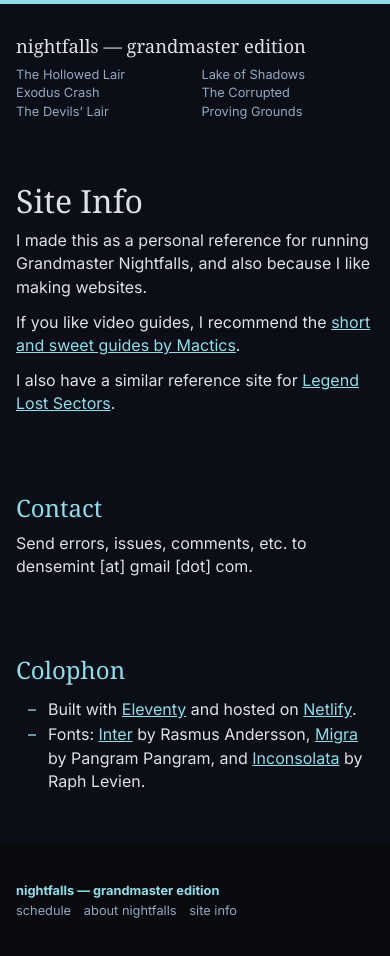
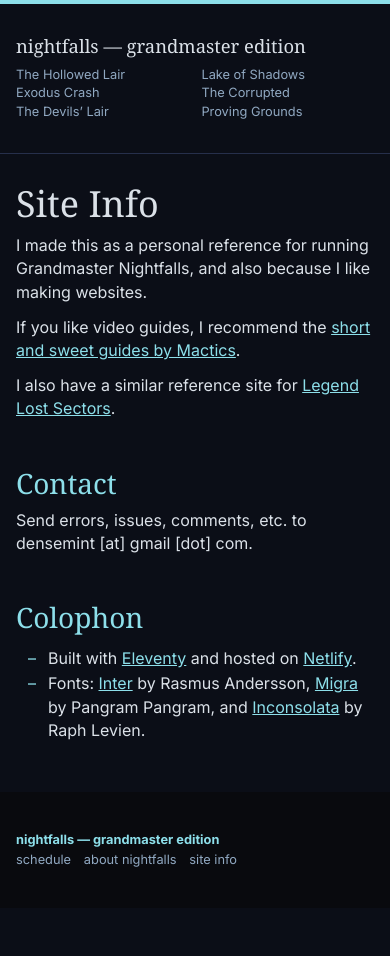
Before and after one commit to anhchor/nightfalls, an Eleventy site: page site-info.md in a window 390 px wide. After the commit the page ends 908 px from the top, so only its background shows below. Built offline with nearby package versions, Linux system fonts and the light colour scheme; Eleventy itself is replaced by a stand-in of ours; files that its build step writes are made by us from their sources; a web font is replaced by a local one.

Commit message:
adjust some styling

```diff
--- a/css/style.css
+++ b/css/style.css
@@ -54,8 +54,8 @@
 @media screen and (max-width: 699px) {
   :root {
     --font-size: 1em;
-    --font-size-xl: 2em;
-    --font-size-lg: 1.5em;
+    --font-size-xl: 2.25em;
+    --font-size-lg: 1.75em;
     --font-size-md: 1.15em;
     --font-size-sm: .8em;
 
@@ -322,7 +322,6 @@ content styling
   font-weight: normal;
   line-height: 1;
 
-
   margin-top: 5rem;
   margin-bottom: 0;
   scroll-margin: 3rem;
@@ -337,9 +336,13 @@ content styling
   margin-top: 2rem;
   margin-bottom: 0;
 }
-
 .content > h2 + h3 {
   margin-top: 1.5rem;
+}
+@media screen and (max-width: 699px) {
+  .content > h2 {
+    margin-top: 3rem;
+  }
 }
 
 
@@ -383,6 +386,7 @@ header
   .site-header {
     margin-top: 0;
     padding: 2em var(--sp-edge) 2em;
+    border-bottom: 1px solid var(--border);
   }
   .site-nav__list {
     display: grid;
@@ -429,6 +433,7 @@ homepage
 @media screen and (max-width: 580px) {
   .home-nf {
     display: block;
+    margin-top: 2rem;
   }
   .home-nf__image {
     display: none;
@@ -581,7 +586,12 @@ pages
 ============================================ */
 
 .page-header {
-  margin-top: var(--sp);
+  margin-top: var(--sp-lg);
+}
+@media screen and (max-width: 699px) {
+  .page-header {
+    margin-top: var(--sp);
+  }
 }
 .page-title {
   font-size: var(--font-size-xl);
```
Also changed, not shown: 1 other file.
